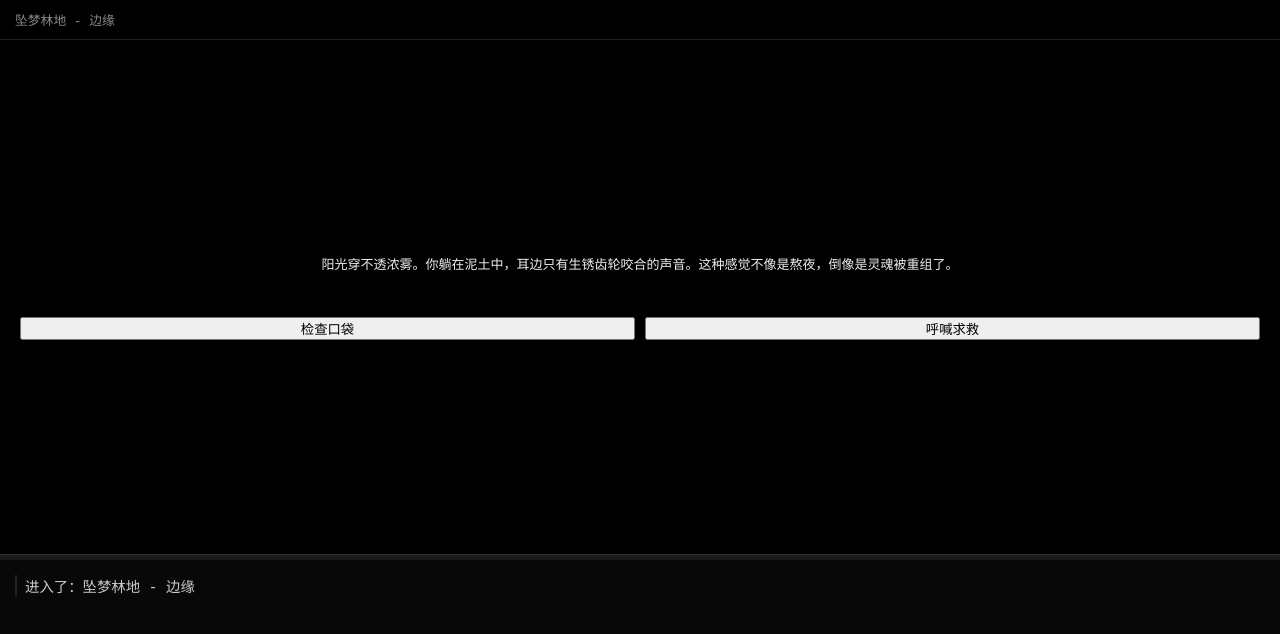
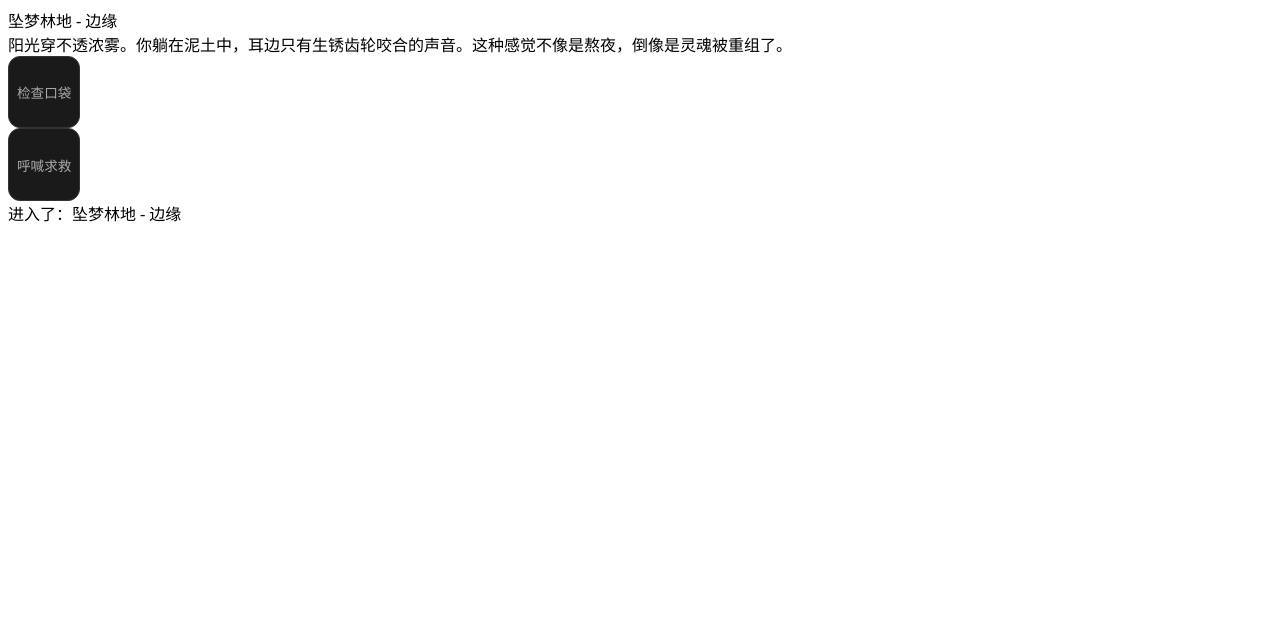
Before and after one commit to Motokano/SextingReborn, a plain HTML site: page index.html in a window 1280 px wide. Drawn offline with Linux system fonts and the light colour scheme.

Commit message:
Update style.css

```diff
--- a/style.css
+++ b/style.css
@@ -1,58 +1,42 @@
-* { margin: 0; padding: 0; box-sizing: border-box; }
-body { background: #000; color: #ccc; font-family: monospace; height: 100vh; overflow: hidden; }
-
-#game-app {
-    display: flex;
-    flex-direction: column;
-    height: 100vh;
+/* 紧凑圆润的砖块按钮样式 */
+.action-grid {
+    display: grid;
+    grid-template-columns: repeat(3, 1fr); /* 固定3列，形成砖块感 */
+    gap: 12px;
+    padding: 10px;
 }
 
-/* 顶部状态 */
-#status-bar {
-    height: 40px;
-    border-bottom: 1px solid #222;
+.action-btn {
+    aspect-ratio: 1 / 1; /* 强制方块化 */
+    background: #1a1a1a;
+    border: 1px solid #333;
+    border-radius: 12px; /* 圆润拐角 */
+    color: #aaa;
+    font-size: 0.85rem;
     display: flex;
     align-items: center;
-    padding: 0 15px;
-    font-size: 0.8rem;
-    color: #888;
+    justify-content: center;
+    padding: 8px;
+    cursor: pointer;
+    transition: all 0.2s ease;
+    box-shadow: inset 0 0 10px rgba(255,255,255,0.02);
 }
 
-/* 中部交互区：占据剩余空间 */
-#interaction-stage {
-    flex: 1;
-    padding: 30px 20px;
-    display: flex;
-    flex-direction: column;
-    justify-content: center; /* 按钮居中，类似苦逼冒险者 */
-    text-align: center;
+.action-btn:hover {
+    border-color: #d4af37;
+    color: #fff;
+    background: #222;
 }
 
-#scene-desc { margin-bottom: 40px; line-height: 1.8; color: #eee; }
-
-#action-grid {
-    display: grid;
-    grid-template-columns: repeat(auto-fit, minmax(120px, 1fr));
-    gap: 10px;
+.action-btn:active {
+    transform: scale(0.95);
+    background: #d4af37;
+    color: #000;
 }
 
-/* 拉伸条：这是灵魂 */
-#log-resizer {
-    height: 6px;
-    background: #1a1a1a;
-    cursor: ns-resize; /* 鼠标变为上下拉伸图标 */
-    border-top: 1px solid #333;
+/* 发现新选项时的动画 */
+@keyframes popIn {
+    from { opacity: 0; transform: scale(0.8); }
+    to { opacity: 1; transform: scale(1); }
 }
-#log-resizer:hover { background: #d4af37; }
-
-/* 底部日志：初始高度 30% */
-#log-console {
-    height: 30%;
-    min-height: 100px;
-    background: #080808;
-    overflow-y: auto;
-    padding: 15px;
-    font-size: 0.9rem;
-}
-
-.log-entry { margin-bottom: 10px; border-left: 2px solid #222; padding-left: 8px; }
+.new-action { animation: popIn 0.3s ease-out forwards; }
```
